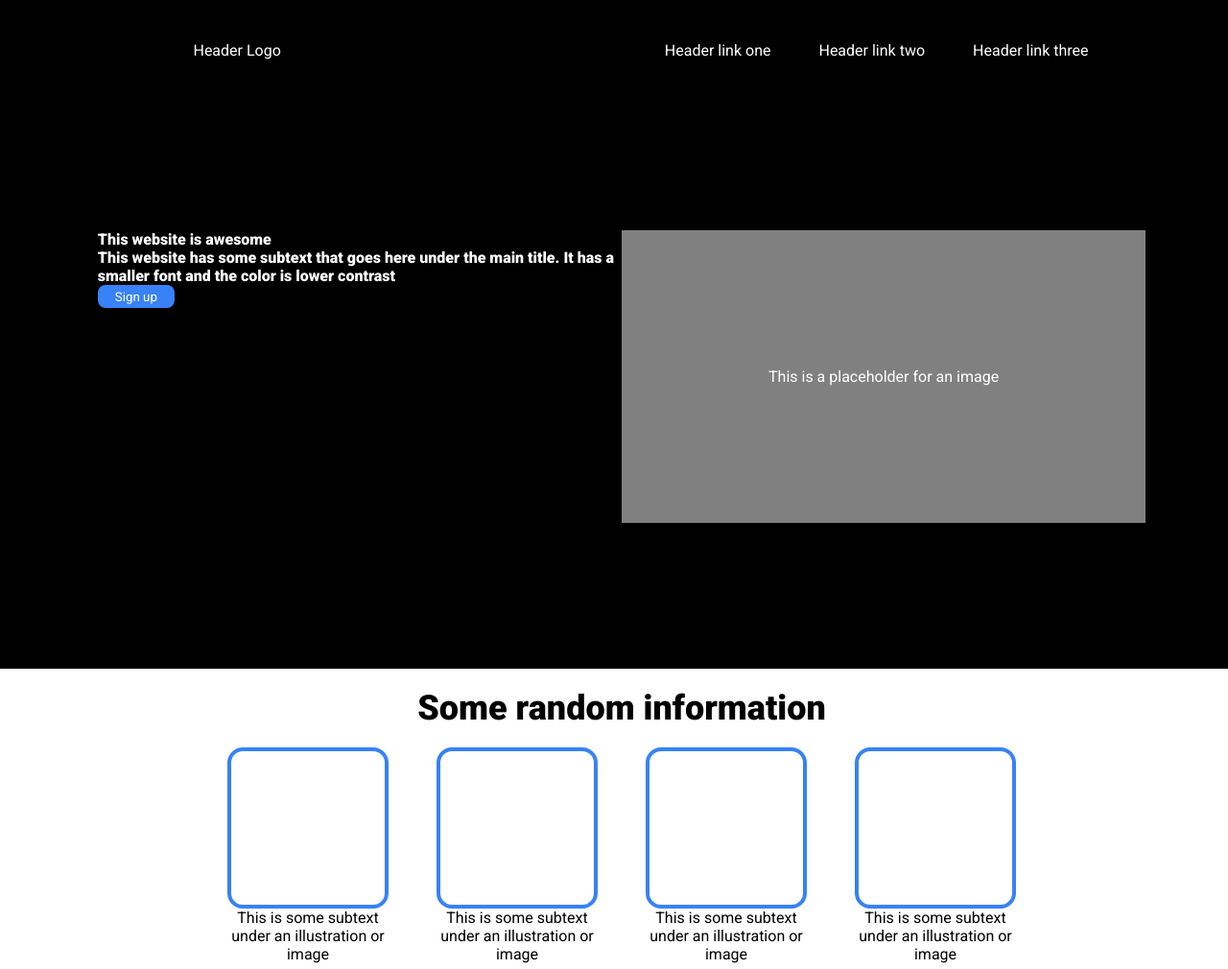
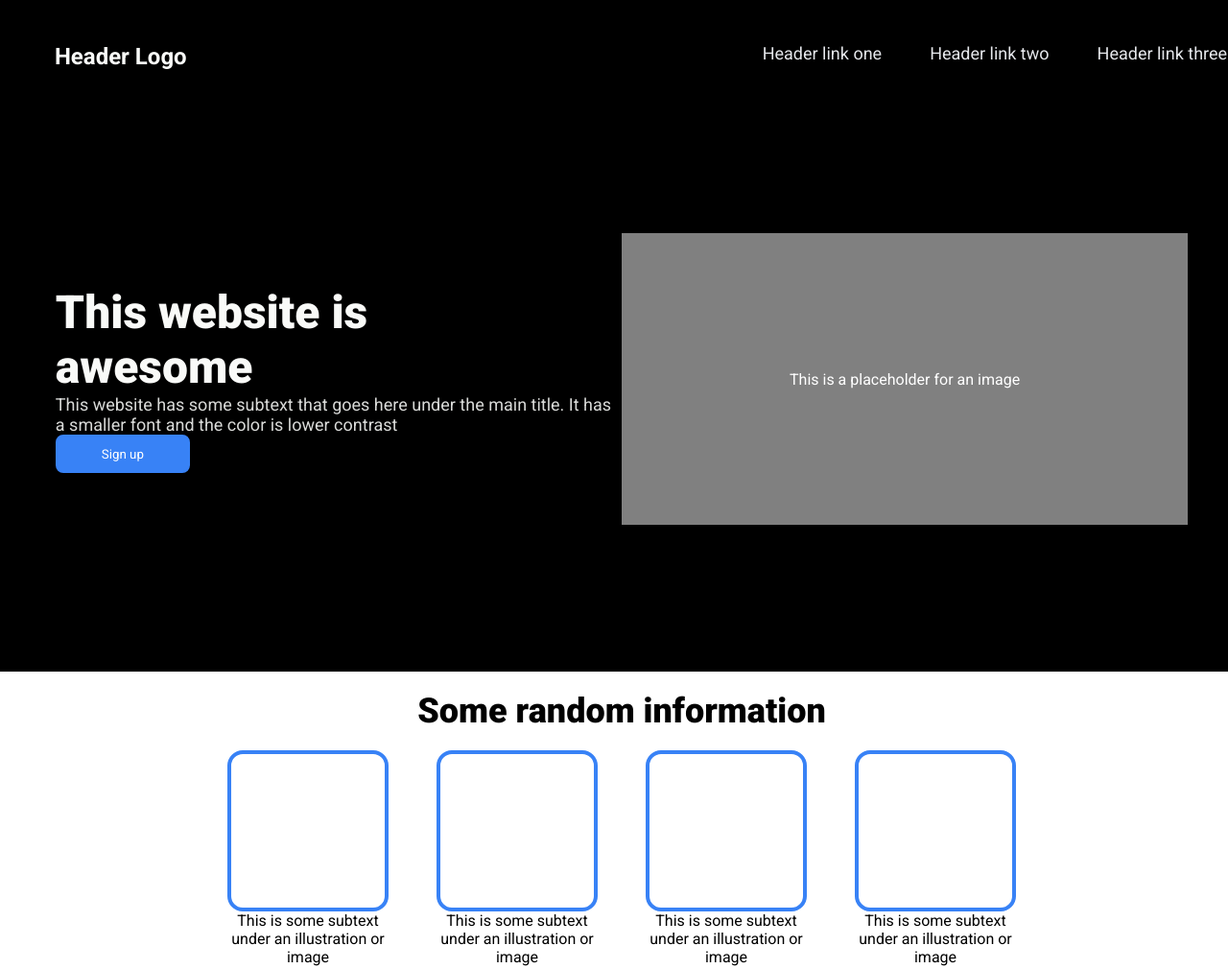
Before and after one commit to theKGS/landing-page, a plain HTML site: page index.html in a window 1280 px wide. Shown: the top 1010 px of the page at 96% size. Drawn offline with Linux system fonts and the light colour scheme.

Commit message:
Almost complete layout

```diff
--- a/index.html
+++ b/index.html
@@ -27,10 +27,9 @@
     <div class="topregion">
         <div class="minibox">
             <div>
-                <div>This website is awesome</div>
+                <div>This website is <br> awesome</div>
                 <div>This website has some subtext that goes here under the main title. It has a smaller font and the
-                    color
-                    is lower contrast</div>
+                    color is lower contrast</div>
                 <button>Sign up</button>
             </div>
             <div>
--- a/style.css
+++ b/style.css
@@ -21,11 +21,15 @@ body {
     gap: 50px;
     justify-content: flex-end;
     list-style: none;
-    color: white;
+    color: #e5e7eb;
+    font-size: 18px;
 }
 
 .hlist > li:nth-child(1) {
-    margin-right: 350px;
+    margin-right: 550px;
+    font-size: 24px;
+    font-weight: bold;
+    color:#f9faf8
 }
 
 /* TOPREGION */
@@ -50,8 +54,22 @@ body {
     flex: 1;
 }
 
-.minibox > div:nth-child(1) > div {
+.minibox > div:nth-child(1) > div:nth-child(1) {
+    font-size: 48px;
     font-weight: 900;
+    color: #f9faf8;
+}
+
+.minibox > div:nth-child(1) {
+    flex-direction: column;
+    display: flex;
+    justify-content: center;
+    align-items: flex-start;
+}
+
+.minibox > div:nth-child(1) > div:nth-child(2) {
+    font-size: 18px;
+    color: #d9dad8;
 }
 
 .minibox > div:nth-child(2) {
@@ -68,8 +86,8 @@ body {
     border-radius: 8px;
     border-color: #3882f6;
     border-style: solid;
-    width: 80px;
-    height: 24px;
+    width: 140px;
+    height: 40px;
 }
 
 
@@ -181,6 +199,7 @@ body {
 
 .bluebox > div > div:nth-child(1) {
     font-weight: 900;
+    font-size: 26px;
 }
 
 .bluebox > button {
@@ -190,6 +209,10 @@ body {
     border-color: white;
     border-style: solid;
     margin-right: 100px;
+    font-size: 16px;
+    font-weight: bold;
+    width: 140px;
+    height: 40px;
 }
 
 
```
